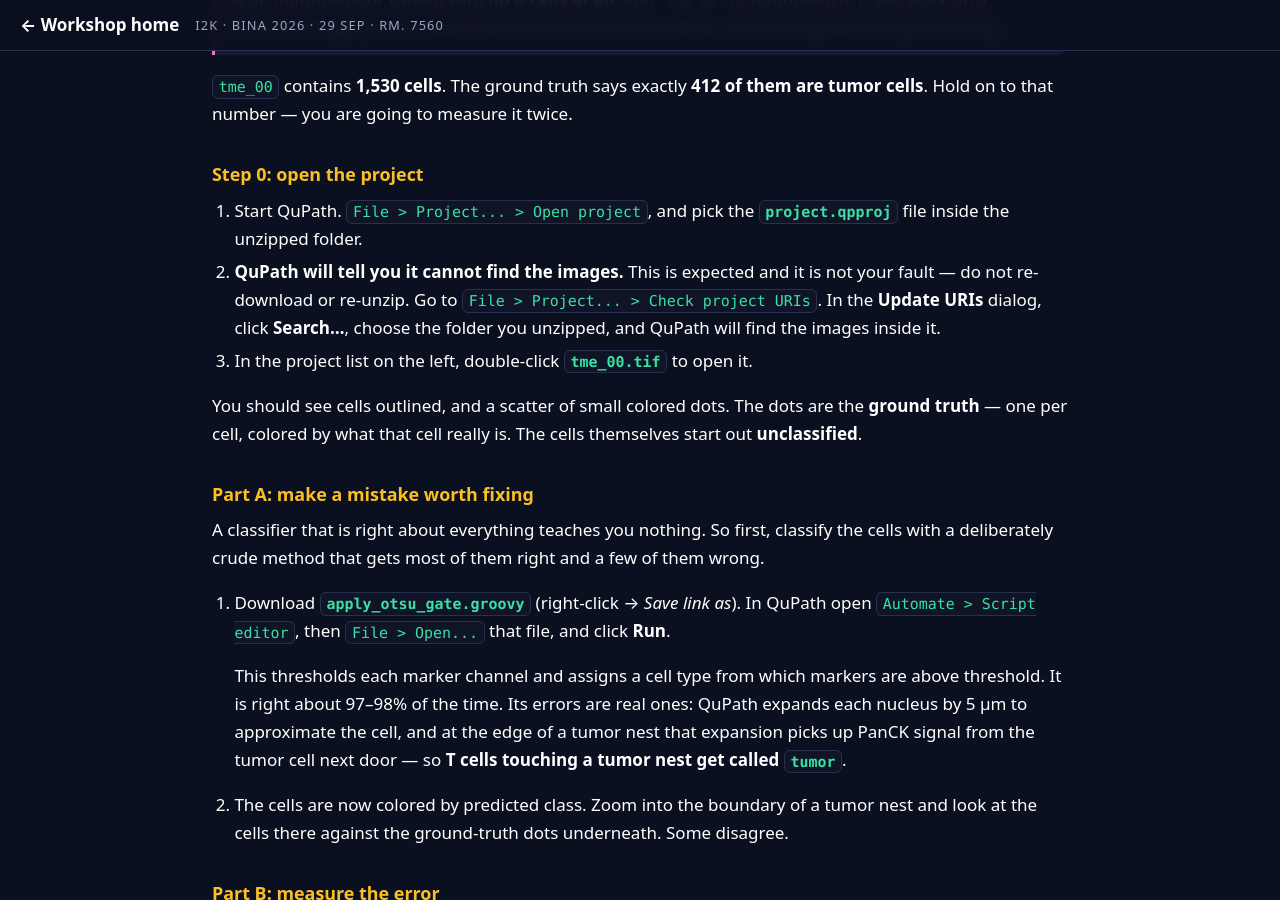
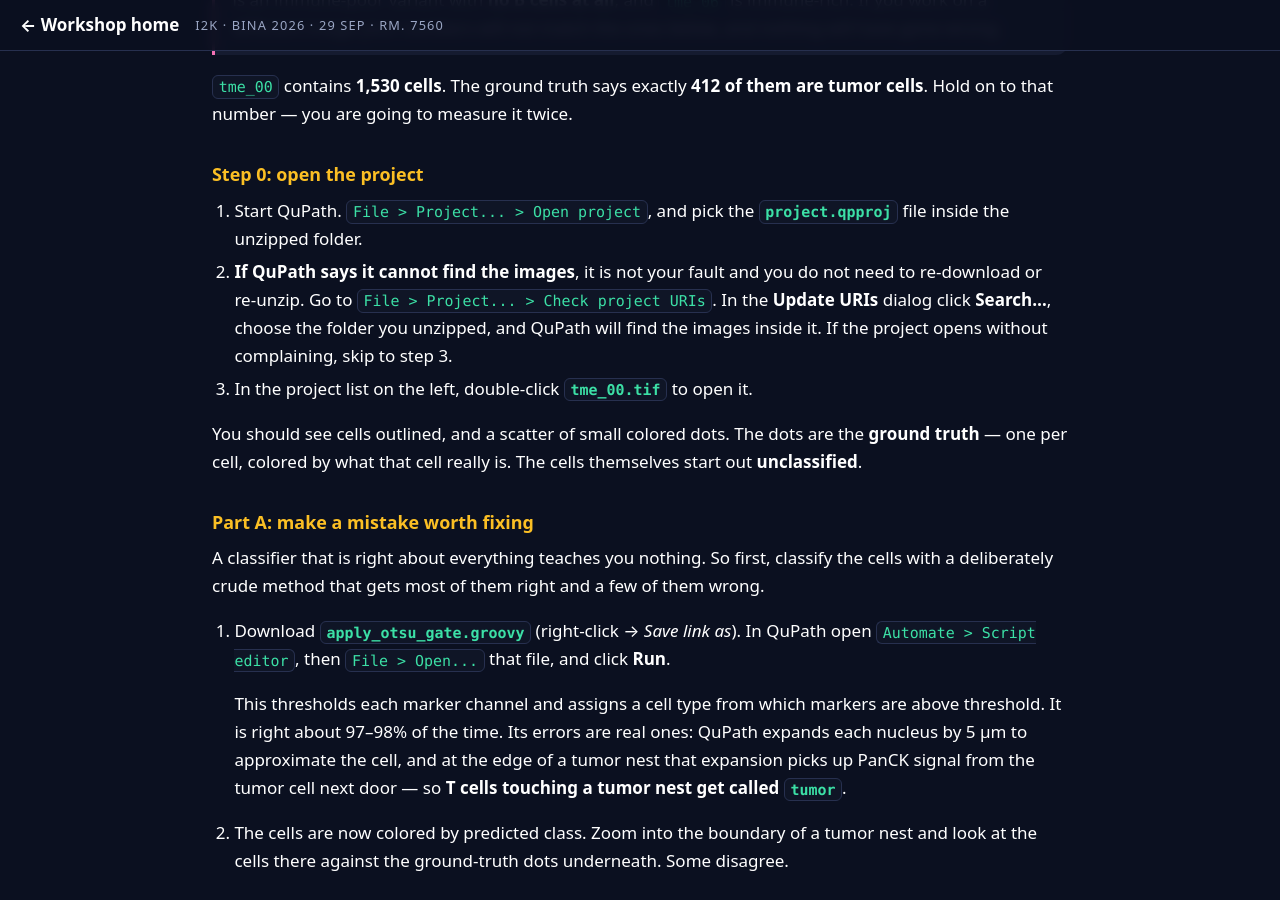
Before and after one commit to MichaelSNelson/BINA-I2K-2026-QuPath-Extensions, a Jekyll site: the page built from docs/07-classify-object-subset.md, in a window 1280 px wide and 900 px high, scrolled down 2151 px. Built offline with Jekyll 4.4.1, drawn with Linux system fonts in a browser that asks for light colours.

Commit message:
Make the project-URI step conditional
Two verified-but-conflicting reports on whether the demo project prompts
that it cannot find its images. No QuPath here to settle it, and asserting
either way risks the worse failure: a reader who is told to expect an error,
does not get one, and concludes they did something wrong.

Worded so it is true under both: fix it if you see it, skip if you do not.

Claude-Session: https://claude.ai/code/session_01KwiACUr5MacuDvqp74c96o

```diff
--- a/docs/07-classify-object-subset.md
+++ b/docs/07-classify-object-subset.md
@@ -95,10 +95,10 @@ cells**. Hold on to that number — you are going to measure it twice.
 
 1. Start QuPath. `File > Project... > Open project`, and pick the **`project.qpproj`** file
    inside the unzipped folder.
-2. **QuPath will tell you it cannot find the images.** This is expected and it is not your
-   fault — do not re-download or re-unzip. Go to `File > Project... > Check project URIs`.
-   In the **Update URIs** dialog, click **Search...**, choose the folder you unzipped, and
-   QuPath will find the images inside it.
+2. **If QuPath says it cannot find the images**, it is not your fault and you do not need to
+   re-download or re-unzip. Go to `File > Project... > Check project URIs`. In the **Update
+   URIs** dialog click **Search...**, choose the folder you unzipped, and QuPath will find the
+   images inside it. If the project opens without complaining, skip to step 3.
 3. In the project list on the left, double-click **`tme_00.tif`** to open it.
 
 You should see cells outlined, and a scatter of small colored dots. The dots are the
```
